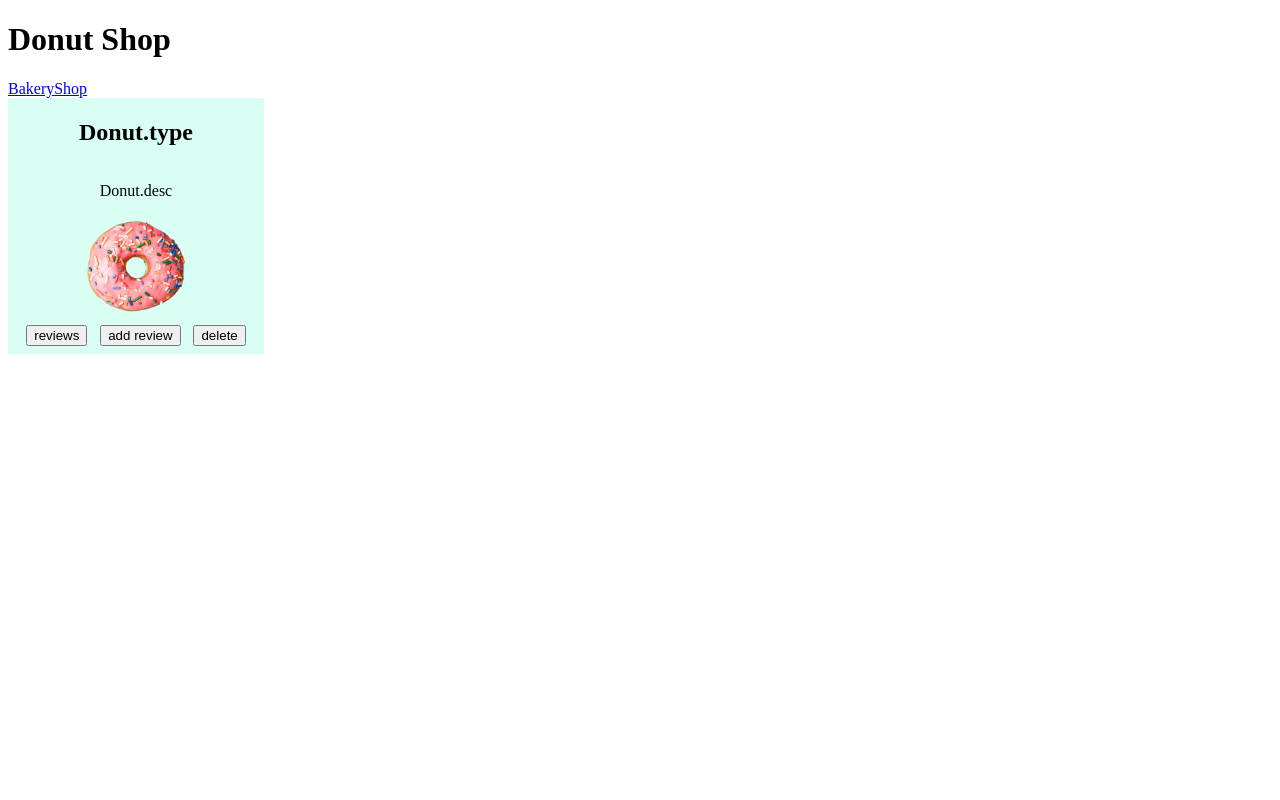
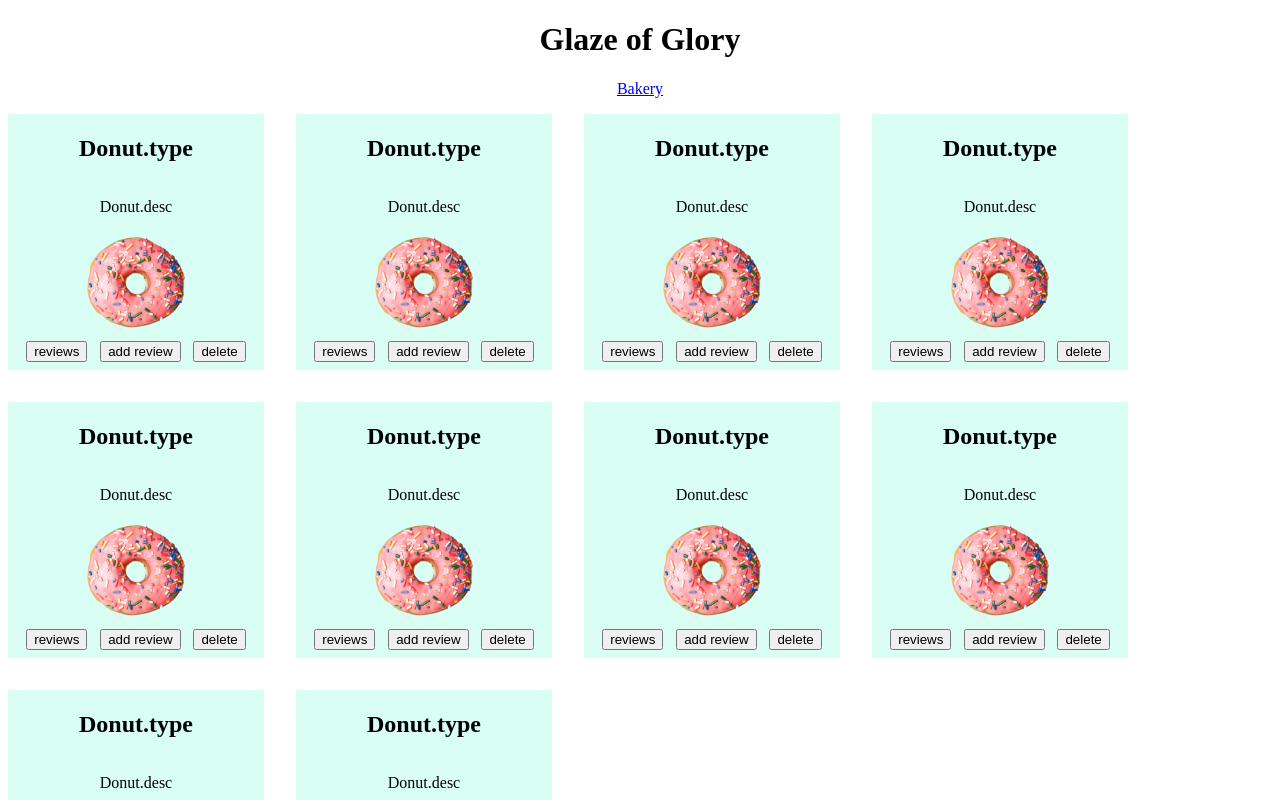
Before and after one commit to AlrightErin27/donut-shop-client, a React (Create React App) app: page /shop in a window 1280 px wide. Shown: the top 800 px of the page. Built offline with nearby package versions, Linux system fonts and the light colour scheme.

Commit message:
made nav bar dynamic

```diff
--- a/src/App.js
+++ b/src/App.js
@@ -1,9 +1,4 @@
-import {
-  BrowserRouter as Router,
-  // Redirect,
-  Switch,
-  Route,
-} from "react-router-dom";
+import { BrowserRouter as Router, Switch, Route } from "react-router-dom";
 import NavBar from "./components/NavBar";
 import Shop from "./components/Shop";
 import Bakery from "./components/Bakery";
@@ -11,21 +6,18 @@ import Bakery from "./components/Bakery";
 function App() {
   return (
     <div id="app">
-      <h1>Donut Shop</h1>
+      <center>
+        <h1>Glaze of Glory</h1>
+      </center>
       <Router>
         <NavBar />
-        {/* {user !== "" ? <h3>Current User: {user}</h3> : ""} */}
-
         <Switch>
           <Route path="/shop">
             <Shop />
           </Route>
-
           <Route path="/bakery">
             <Bakery />
           </Route>
-
-          {/* <Redirect to="/shop"></Redirect> */}
         </Switch>
       </Router>
     </div>
--- a/src/components/DonutCard.js
+++ b/src/components/DonutCard.js
@@ -16,7 +16,7 @@ function DonutCard() {
     <div className="donut-card">
       <h2>Donut.type</h2>
       <p>Donut.desc</p>
-      <img className="card-img" src={donut} />
+      <img className="card-img" src={donut} alt="donut-img" />
       <div>
         <button onClick={showReviews} className="card-btn">
           reviews
--- a/src/components/DonutCards.js
+++ b/src/components/DonutCards.js
@@ -1,7 +1,13 @@
 import React from "react";
+import DonutCard from "./DonutCard";
 
 function DonutCards() {
-  return <div>DonutCards</div>;
+  const tempDonutsArr = ["", "", "", "", "", "", "", "", "", ""];
+  const renderDonuts = tempDonutsArr.map((donut) => {
+    return <DonutCard />;
+  });
+
+  return <div className="render-donuts">{renderDonuts}</div>;
 }
 
 export default DonutCards;
--- a/src/components/NavBar.js
+++ b/src/components/NavBar.js
@@ -1,14 +1,23 @@
-import React from "react";
+import React, { useState } from "react";
 import { NavLink } from "react-router-dom";
 
 function NavBar() {
+  const [inBakery, setInBakery] = useState(false);
+
+  function intoBakery() {
+    setInBakery(true);
+  }
+  function leaveBakery() {
+    setInBakery(false);
+  }
+
   return (
     <nav className="nav">
-      <NavLink className="nav-ul" to="/bakery">
-        <>Bakery</>
+      <NavLink className="nav-ul" to="/bakery" onClick={intoBakery}>
+        {inBakery === false ? <>Bakery</> : ""}
       </NavLink>
-      <NavLink className="nav-ul" to="/shop">
-        <>Shop</>
+      <NavLink className="nav-ul" to="/shop" onClick={leaveBakery}>
+        {inBakery === true ? <>Shop</> : ""}
       </NavLink>
     </nav>
   );
--- a/src/components/Shop.js
+++ b/src/components/Shop.js
@@ -1,11 +1,11 @@
 import React from "react";
-import DonutCard from "./DonutCard";
+import DonutCards from "./DonutCards";
 
 function Shop() {
   return (
     <div className="shop">
       <div className="donut-display"></div>
-      <DonutCard />
+      <DonutCards />
     </div>
   );
 }
--- a/src/index.css
+++ b/src/index.css
@@ -1,4 +1,18 @@
+/* ----------------------------- NAV BAR ----------------------------- */
+.nav {
+  text-align: center;
+  padding-bottom: 1rem;
+}
+/* .nav-ul {
+  padding-bottom: 1rem;
+} */
 /* ----------------------------- DONUT CARDS ----------------------------- */
+.render-donuts {
+  display: flex;
+  align-items: center;
+  gap: 2rem;
+  flex-wrap: wrap;
+}
 /* ----------------------------- DONUT CARD ----------------------------- */
 .donut-card {
   background-color: rgba(197, 255, 240, 0.645);
```
